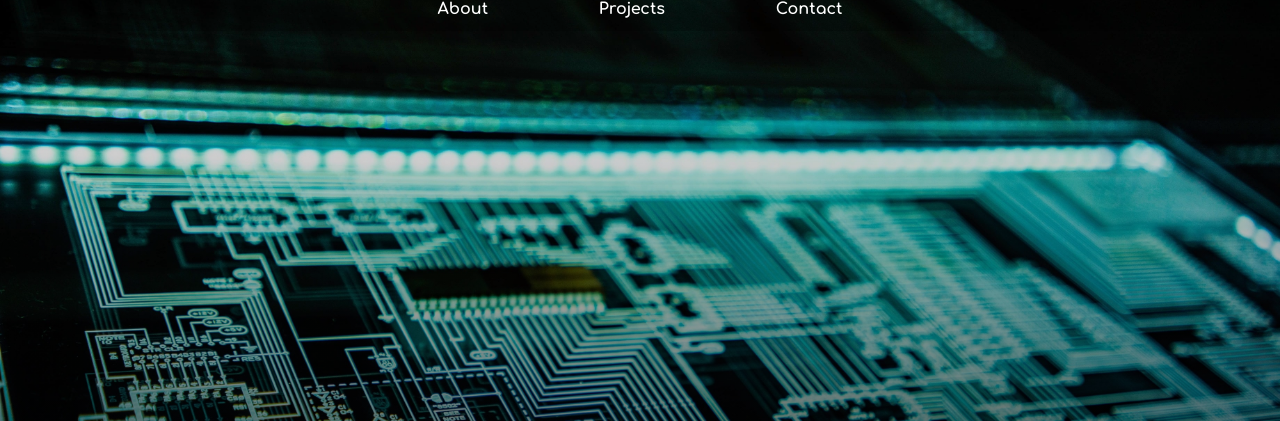
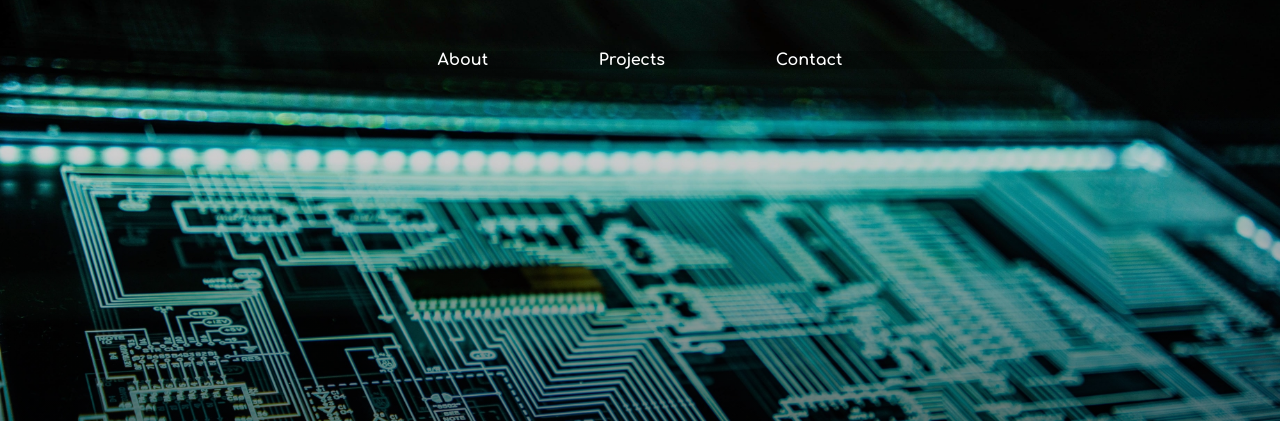
Before and after one commit to disecto/disecto.github.io, a plain HTML site: page index.html in a window 1280 px wide. Shown: the top 421 px of the page. Drawn offline with nearby package versions, Linux system fonts and the light colour scheme.

Commit message:
top bar updated

```diff
--- a/index.css
+++ b/index.css
@@ -58,7 +58,7 @@ body,html {
     margin:0px 0px;
     transition:0.6s ease-in-out;
     color:#fff;
-    position: fixed; /* Sit on top of the page content */
+    position: relative; /* Sit on top of the page content */
     display: none; /* Hidden by default */
     width: 100%; /* Full width (cover the whole page) */
     height: 30%; /* Full height (cover the whole page) */
```
